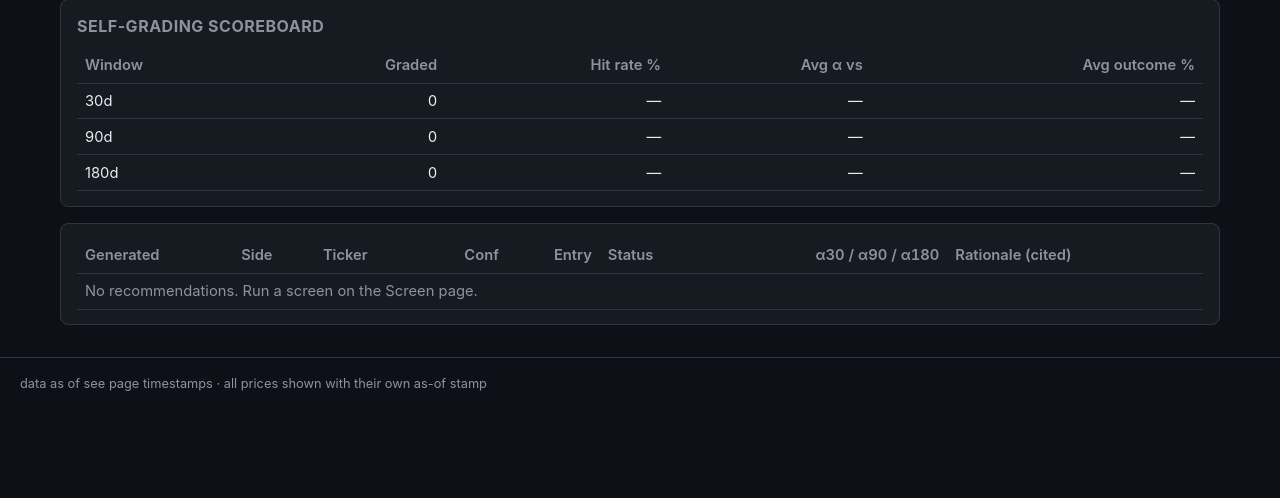
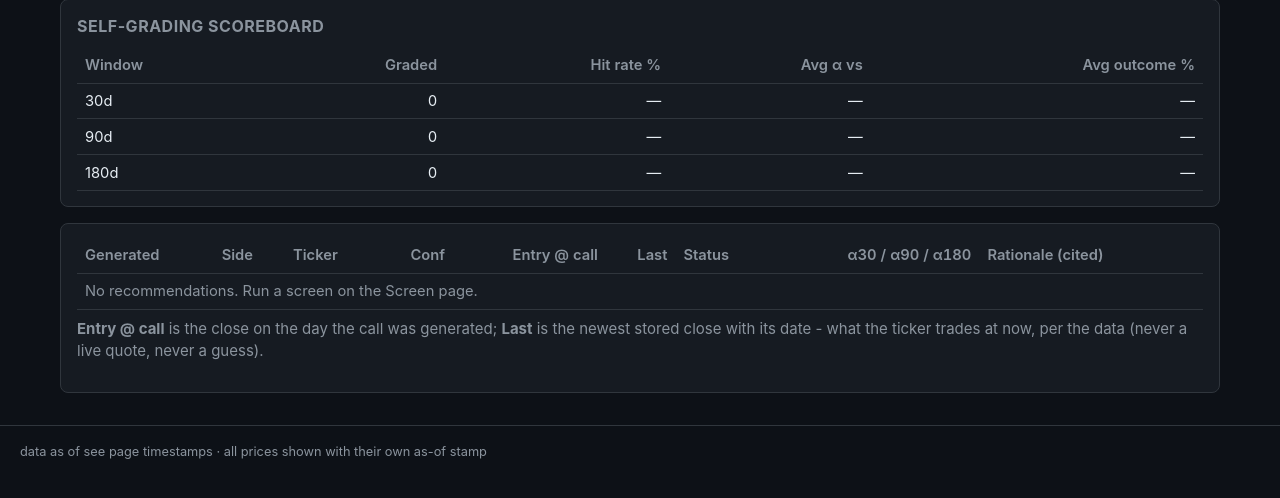
Before and after one commit to mgossman71/stock-advisor, a FastAPI app: template web/templates/recommendations.html in a window 1280 px wide. Shown: the part 218-716 px from the top of the page. Run offline with FastAPI, Linux system fonts and the light colour scheme; the template is opened without the code that fills it, so the values that code supplies are empty; some libraries are stand-ins or nearby versions.

Commit message:
recommendations: show the actual share price next to the call price
Ambiguity fix - 'Entry' was the close at call time with no indication of
where the ticker trades now:
- header renamed to 'Entry @ call'; new 'Last' column = newest stored
  close + its as-of date (or 'no bars'), on both the recommendations
  table and the dashboard Top-ideas panel
- explicit footnote: last close from stored data, never a live quote
- 'I bought this' now prefills the real-trade form with the newest close
  instead of the possibly-stale call price
- RankedIdea carries last_price/last_price_date; 1 new test (193 total)

```diff
--- a/app/web/routes_investments.py
+++ b/app/web/routes_investments.py
@@ -15,6 +15,7 @@ from app.db.base import session_scope
 from app.db.models import RealTrade, Recommendation, Ticker
 from app.tracking import RealTradeError, lot_valuations, record_trade, tax_summary
 from app.tracking.taxes import TaxRateError, get_tax_rates, set_tax_rates
+from app.trading.orders import latest_price
 from app.web.common import DISCLAIMER, templates
 
 router = APIRouter()
@@ -40,11 +41,14 @@ def investments_page(request: Request, rec: int | None = None,
         if rec:
             call = session.get(Recommendation, rec)
             if call is not None:
+                priced = latest_price(session, call.ticker_id)
                 prefill = {
                     "symbol": call.ticker.symbol,
                     "side": "buy",  # v1 real ledger is long-only; shorts stay paper
                     "qty": qty or 10,
-                    "price": str(call.entry_price_at_call),
+                    # Prefill with the newest close, not the (possibly stale)
+                    # call price - the user edits it to their actual fill anyway.
+                    "price": str(priced[0]) if priced else str(call.entry_price_at_call),
                     "recommendation_id": call.id,
                     "note": f"executed call #{call.id}",
                 }
--- a/web/templates/dashboard.html
+++ b/web/templates/dashboard.html
@@ -42,7 +42,7 @@
     <h2>Top ideas today <span class="muted">ranked by confidence, one per ticker</span></h2>
     <table>
       <tr><th class="num">#</th><th>Side</th><th>Ticker</th><th class="num">Conf</th>
-          <th class="num">Entry <span class="muted">as of</span></th>
+          <th class="num">Entry @ call</th><th class="num">Last</th>
           <th class="num">Stop</th><th class="num">Target</th>
           <th class="num">Suggested qty</th><th>Already held</th><th></th></tr>
       {% for idea in open_recs %}
@@ -54,6 +54,8 @@
         <td class="num">{{ rec.confidence }}</td>
         <td class="num">{{ rec.entry_price_at_call|price }}
             <span class="muted" style="font-size:.75rem">{{ rec.generated_at|as_of }}</span></td>
+        <td class="num">{{ idea.last_price|price if idea.last_price is not none else "—" }}
+            <span class="muted" style="font-size:.75rem">{{ idea.last_price_date if idea.last_price_date else "no bars" }}</span></td>
         <td class="num">{{ rec.stop_price|price }}</td>
         <td class="num">{{ rec.target_price|price }}</td>
         <td class="num">{{ idea.suggested_qty if idea.suggested_qty else "—" }}</td>
@@ -68,7 +70,7 @@
         </td>
       </tr>
       {% else %}
-      <tr><td colspan="10" class="muted">No open calls yet — run the screen (Screen page) or the refresh job.</td></tr>
+      <tr><td colspan="11" class="muted">No open calls yet — run the screen (Screen page) or the refresh job.</td></tr>
       {% endfor %}
     </table>
   </div>
--- a/web/templates/recommendations.html
+++ b/web/templates/recommendations.html
@@ -42,16 +42,20 @@
 <div class="panel" style="margin-top:1rem">
   <table>
     <tr><th>Generated</th><th>Side</th><th>Ticker</th><th class="num">Conf</th>
-        <th class="num">Entry</th><th>Status</th><th class="num">α30 / α90 / α180</th>
+        <th class="num">Entry @ call</th><th class="num">Last</th>
+        <th>Status</th><th class="num">α30 / α90 / α180</th>
         <th>Rationale (cited)</th><th></th></tr>
     {% for rec in recs %}
     {% set o = rec.outcome %}
+    {% set p = prices.get(rec.id) %}
     <tr>
       <td class="muted">{{ rec.generated_at|as_of }}</td>
       <td><span class="pill {{ 'bullish' if rec.direction == 'long' else 'bearish' }}">{{ rec.direction|upper }}</span></td>
       <td><a href="/research/{{ rec.ticker.symbol }}">{{ rec.ticker.symbol }}</a></td>
       <td class="num">{{ rec.confidence }}</td>
       <td class="num">{{ rec.entry_price_at_call|price }}</td>
+      <td class="num">{{ p[0]|price if p else "—" }}
+          <span class="muted" style="font-size:.75rem">{{ p[1] if p else "no bars" }}</span></td>
       <td>{{ rec.status }}</td>
       <td class="num mono">
         {% if o %}{{ o.alpha_30d if o.alpha_30d is not none else "—" }} /
@@ -75,8 +79,11 @@
       </td>
     </tr>
     {% else %}
-    <tr><td colspan="9" class="muted">No recommendations. Run a screen on the Screen page.</td></tr>
+    <tr><td colspan="10" class="muted">No recommendations. Run a screen on the Screen page.</td></tr>
     {% endfor %}
   </table>
+  <p class="muted" style="margin-top:.5rem"><b>Entry @ call</b> is the close on the day the call was
+    generated; <b>Last</b> is the newest stored close with its date - what the ticker trades at now,
+    per the data (never a live quote, never a guess).</p>
 </div>
 {% endblock %}
```
Also changed, not shown: app/research/ranking.py (+9 -0 lines), app/web/routes_recommendations.py (+6 -1 lines), tests/test_ranking.py (+16 -0 lines).
